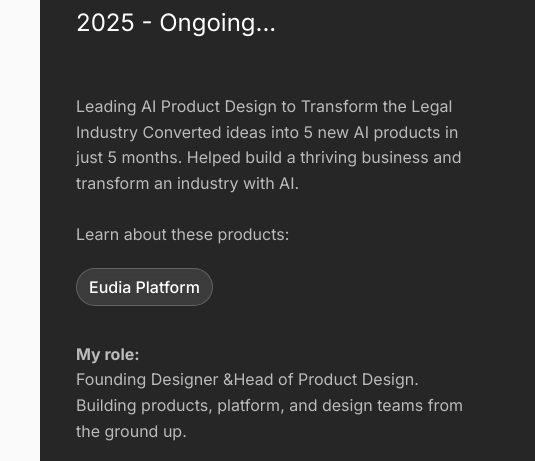
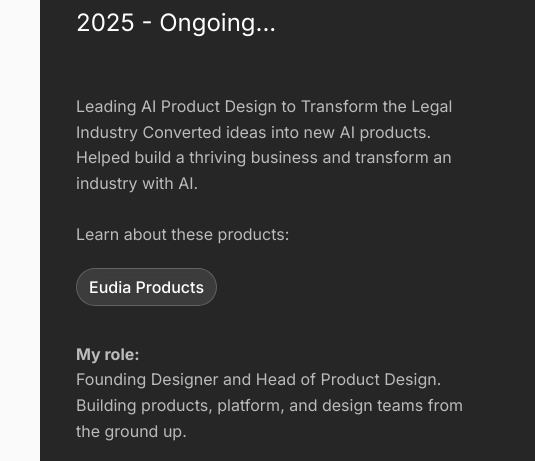
Before and after one commit to abikr4work/portfolio, a website: page index.html in a window 1280 px wide. Shown: the part 827-1288 px from the top of the page, 0-535 px from the left. Drawn offline with Linux system fonts and the light colour scheme; no server answers.

Commit message:
Update Eudia homepage summary
Co-authored-by: Cursor <cursoragent@cursor.com>

```diff
--- a/index.html
+++ b/index.html
@@ -62,13 +62,13 @@
                         <img src="images/home/Eudia.png" alt="Eudia Logo" width="42" height="42" style="display:block; margin-bottom:0.5em;">
                         <h2 class="Main-card-title">Eudia</h2>
                         <h3 class="Main-card-subtitle">2025 - Ongoing...</h3>
-                        <p class="Main-card-description">Leading AI Product Design to Transform the Legal Industry  Converted ideas into 5 new AI products in just 5 months. Helped build a thriving business and transform an industry with AI.<br> <br>
+                        <p class="Main-card-description">Leading AI Product Design to Transform the Legal Industry  Converted ideas into new AI products. Helped build a thriving business and transform an industry with AI.<br> <br>
                             Learn about these products:</p>
                         <div class="badge-container">
-                            <a href="https://www.eudia.com/platform" target="_blank" class="badge">Eudia Platform</a>
+                            <a href="https://www.eudia.com/platform" target="_blank" class="badge">Eudia Products</a>
 
                         </div>
-                        <p class="Main-card-description"><strong>My role:</strong> <br>Founding Designer &Head of Product Design. Building products, platform, and design teams from the ground up.</p>
+                        <p class="Main-card-description"><strong>My role:</strong> <br>Founding Designer and Head of Product Design. Building products, platform, and design teams from the ground up.</p>
                         <button class="learn-more-btn-mobile" onclick="window.location.href='eudia-projects.html'">Learn more</button>
 
                     </div>
```
